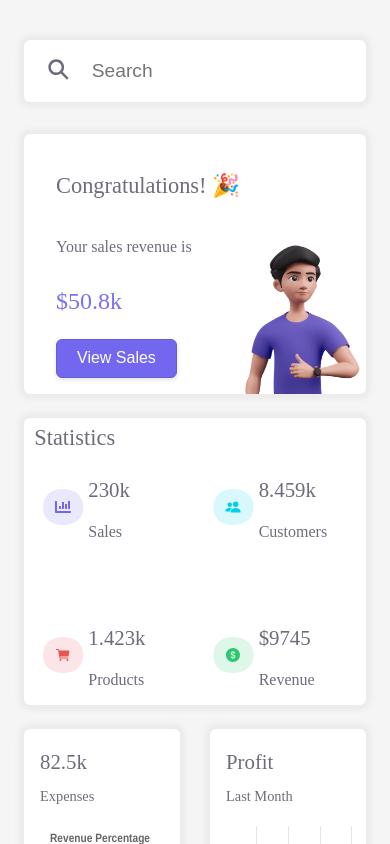
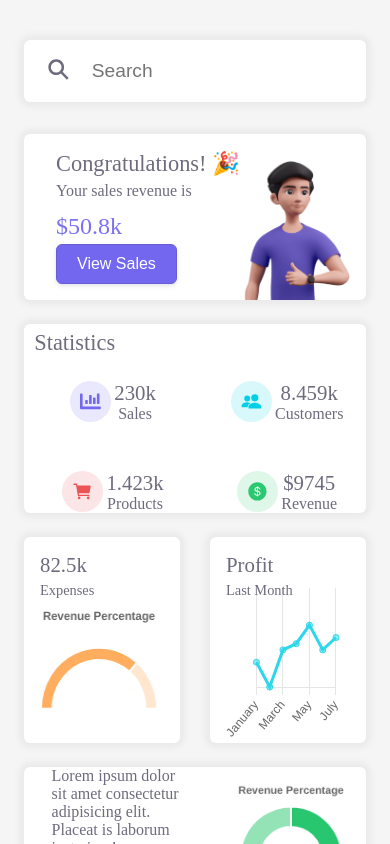
Before and after one commit to moeez-ktk/E-Commerce-Web-App, a React (Vite) app: page / in a window 390 px wide. Shown: the top 844 px of the page. Built offline with nearby package versions, Linux system fonts and the light colour scheme.

Commit message:
resolved styling conflicts

```diff
--- a/src/components/Admin/Admin.css
+++ b/src/components/Admin/Admin.css
@@ -8,19 +8,19 @@
   height: 100%;
 }
 
-p {
+/* p {
   width: fit-content;
   height: fit-content;
-}
+} */
 
-.ds {
+/* .ds {
   width: fit-content;
   height: fit-content;
-}
+} */
 
-button {
+/* button {
   width: max-content;
-}
+} */
 
 /* SEARCH BAR */
 
@@ -143,7 +143,7 @@ aside {
   margin-top: 6.875rem;
   display: grid;
   grid-template-columns: 1fr 1fr 1fr 1fr 1fr;
-  grid-template-rows: 1fr 1fr 1fr;
+  grid-template-rows: 1fr 1fr 1fr 1fr 1fr 1fr;
   gap: 1.5rem 30px;
   grid-auto-flow: row;
   grid-template-areas:
@@ -158,7 +158,6 @@ aside {
 .item1 {
   grid-area: item1;
   display: flex;
-  height: fit-content;
 }
 
 .item2 {
@@ -197,8 +196,8 @@ aside {
 
 /* ITEM1 */
 #avatar_img {
-  min-width: 120px;
-  min-height: 150px;
+  width: 110px;
+  height: auto;
   margin-left: auto;
   margin-top: auto;
   margin-right: 1rem;
@@ -209,12 +208,14 @@ aside {
   flex-direction: column;
   width: 70%;
   margin-left: 2rem;
+  gap: 0.3rem;
   margin-bottom: 1rem;
   margin-top: 1rem;
 }
 
 .item1_text > p {
   width: max-content;
+  margin: 0;
 }
 
 .item1_text > p:first-child {
@@ -255,15 +256,6 @@ aside {
   flex-direction: column;
 }
 
-.item2 > p,
-#item2_stats > div,
-#item2_stats > div > p {
-  width: fit-content;
-  height: fit-content;
-  /* border: 1px solid red; */
-  width: min-content;
-}
-
 .item2 > p {
   margin-left: 3%;
   margin-top: 2%;
@@ -273,26 +265,21 @@ aside {
 
 #item2_stats {
   display: flex;
-  width: min-content;
-  height: fit-content;
   margin-left: 3%;
+  margin-top: 1.1rem;
   gap: 5rem;
+}
+
+#item2_stats p {
+  margin: 0;
 }
 
 #item2_stats > div {
   display: flex;
-  /* flex-direction: column; */
-  /* gap: 20%; */
-  width: min-content;
-  height: fit-content;
   align-items: center;
   justify-content: center;
   text-align: center;
   gap: 0.2rem;
-}
-
-#item2_stats > div > div {
-  width: min-content;
 }
 
 #item2_stats > div > div > p:first-child {
@@ -300,10 +287,8 @@ aside {
 }
 
 .stats_logo {
-  width: min-content;
   border-radius: 50%;
   padding: 10px;
-  clip-path: circle(50% at 50% 50%);
   display: flex;
 }
 
@@ -321,7 +306,7 @@ aside {
 }
 
 .stats__logo {
-  width: 1.5rem;
+  font-size: 1.3rem;
 }
 
 .lg1 {
@@ -340,25 +325,29 @@ aside {
 /* ITEM 3 + ITEM 4 */
 .card1 > div {
   margin-top: 1rem;
-  margin-left: 1rem;
-  width: fit-content;
+  padding: 0 1rem 0 1rem;
 }
 .card1 > div > p:first-child {
   font-size: 1.3rem;
   font-weight: 500;
   margin-bottom: 5px;
+  margin: 0;
 }
 .card1 div > p:nth-child(2) {
   font-size: 0.9rem;
   font-weight: 100;
-  margin-bottom: 5px;
+  margin-top: 5px;
+  margin-bottom: -1rem;
 }
 
 .semicircle_container {
-  width: 100%;
-  height: fit-content;
-  /* border: 1px solid red; */
-  padding-left: 40%;
+display: flex;
+align-items: center;
+justify-content: center;
+}
+
+.item4 > div>p:nth-child(3){
+  margin: 0;
 }
 
 /* ITEM 6 */
@@ -377,20 +366,22 @@ aside {
 }
 
 /* CHARTS */
-/* Profit Chart */
+.canvas_img {
+  height: 10rem;
+  max-width: 100%;
+  padding: 1rem;
+  margin: 0 !important;
+  padding: 0 !important;
+  /* border: 1px solid red; */
 
-.canvas_img {
-  max-width: 100%;
-  height: 200px;
-  /* position: absolute; */
 }
 
-.doughnut {
-  width: 100%;
-  height: 50px;
+.doughnut{
+  width: 95% !important;
 }
 
 .doughnut_full {
+  padding: 0.5rem !important;
   height: 50% !important;
   width: 150px !important;
 }
@@ -403,15 +394,12 @@ aside {
   box-shadow: 0 0 0.375rem 0.25rem rgba(165, 163, 174, 0.15);
   backdrop-filter: saturate(200%) blur(6px);
   border-radius: 0.375rem;
-  width: fit-content;
   margin-bottom: 1rem;
 }
 
-table {
-  /* border: 5px solid green; */
-  width: fit-content;
+.admin-table {
+  width: 100%;
   border-collapse: collapse;
-  /* margin-top: 20px; */
   border: none;
 }
 
@@ -425,9 +413,12 @@ th {
   background-color: beige;
 }
 
-img {
+.product-image {
+  aspect-ratio: 1200 / 1800;
+  object-position: center;
+  object-fit: cover;
   max-width: 50px;
-  max-height: 50px;
+  max-height: auto;
   display: block;
   margin: 0 auto;
 }
@@ -444,33 +435,26 @@ td {
   align-items: center;
   background-color: white;
   width: 100%;
-  /* border: 1px solid red; */
 }
 
 .product-item {
   display: flex;
   align-items: center;
-  /* align-items: center; */
   gap: 2rem;
   width: 100%;
   margin: 10px;
-  /* padding: 10px; */
-  /* border: 1px solid #ddd; */
   text-align: center;
 }
 
 .product-image {
-  /* position: relative; */
   width: 100%;
   height: auto;
-  /* margin-left: 0; */
   margin-left: 1rem;
 }
 
 .product-info {
   display: flex;
   width: auto;
-  /* border: 1px solid #ddd; */
   flex-direction: column;
   margin-top: 10px;
   width: 100%;
@@ -484,7 +468,7 @@ td {
   margin-right: 1rem;
 }
 
-.actionbtn{
+.actionbtn {
   font-size: 0.7rem;
 }
 
@@ -493,8 +477,6 @@ td {
 @media screen and (max-width: 1200px) {
   .bgcol {
     padding: 1.5rem;
-    /* width: 100% !important; */
-    /* padding: 15px; */
     width: auto;
   }
   aside {
@@ -542,6 +524,7 @@ td {
     gap: 4rem;
   }
 }
+
 @media screen and (max-width: 1290px) {
   #item2_stats {
     gap: 3rem;
@@ -593,50 +576,34 @@ td {
     display: grid;
     grid-template-columns: repeat(2, 1fr);
     grid-gap: auto;
-    column-gap:75%;
-margin-left: 5%;
+    column-gap: 15%;
   }
 }
 
 @media screen and (max-width: 545px) {
-  .hide_col2{
+  .hide_col2 {
     display: none;
   }
 }
 
 @media screen and (max-width: 460px) {
   #item2_stats {
-    column-gap:40%;
-  }
-}
-
-@media screen and (max-width: 450px) {
-  .semicircle_container {
-    width: 100%;
-    height: fit-content;
-    /* border: 1px solid red; */
-    padding-left: 20%;
-  }
-  .doughnut {
-    width: 100%;
-    height: 50px;
+    column-gap: 15%;
   }
 }
 
 @media screen and (max-width: 391px) {
   #item2_stats {
-    column-gap:30%;
+    column-gap: 5%;
   }
-  .semicircle_container{
-    padding-left: 10%;
-  }
+
   #item2_stats > div > div > p:first-child {
     font-size: 1.3rem;
   }
 }
 
 @media screen and (max-width: 365px) {
-  .item1_text{
+  .item1_text {
     margin-left: 1rem;
     margin-right: -0.3rem;
   }
--- a/src/components/Cart/Cart.css
+++ b/src/components/Cart/Cart.css
@@ -1,35 +1,19 @@
-div,
-p,
-span,
-button,
-h1,
-h2,
-h3,
-strong,
-select,
-option {
-  width: fit-content;
-  height: fit-content;
-}
-
 .cart_bg {
   height: 100vh;
   width: 100vw;
-  /* border: 1px solid red; */
 }
+
 .cart-container {
-  width: auto;
   display: flex;
   gap: 4rem;
   margin-left: 11.5%;
   margin-right: 11.5%;
-  height: fit-content;
-  /* border: 1px solid red; */
 }
 
 .cart-header {
   font-size: 1.5rem;
   margin-bottom: 4rem;
+  margin-left: 11.5%;
 }
 
 .item-header {
@@ -40,7 +24,6 @@ option {
   gap: 3rem;
   align-items: end;
   justify-content: end;
-  /* border: 1px solid red; */
 }
 
 .item-header > p:first-child {
@@ -56,7 +39,6 @@ option {
   display: flex;
   flex-direction: column;
   gap: 1rem;
-  /* border: 1px solid red; */
 }
 
 .cart-item {
@@ -66,20 +48,18 @@ option {
   padding: 10px;
   border: 1px solid #ddd;
   padding: 25px 5px 25px 25px;
-  /* border: 1px solid red; */
 }
 
 .item-image {
   aspect-ratio: 1200 / 1800;
-  min-height: 100px;
-  min-width: 80px;
+  height: 100px;
+  width: 80px;
   margin-right: 10px;
   object-fit: contain;
   object-position: center;
 }
 
 .item-info {
-  /* border: 1px solid red; */
   flex: 1;
   display: flex;
   flex-direction: column;
@@ -147,7 +127,6 @@ option {
 /* CART SUMMARY */
 
 .cart-summary {
-  /* border: 1px solid red; */
   width: 30%;
   display: flex;
   flex-direction: column;
@@ -235,6 +214,7 @@ option {
   border: 1px solid black;
   margin-top: 1rem;
 }
+
 .cart-summary > button:nth-of-type(2):hover {
   background-color: black;
   border: none;
```
Also changed, not shown: src/App.css (+0 -43 lines), src/index.css (+0 -54 lines).
